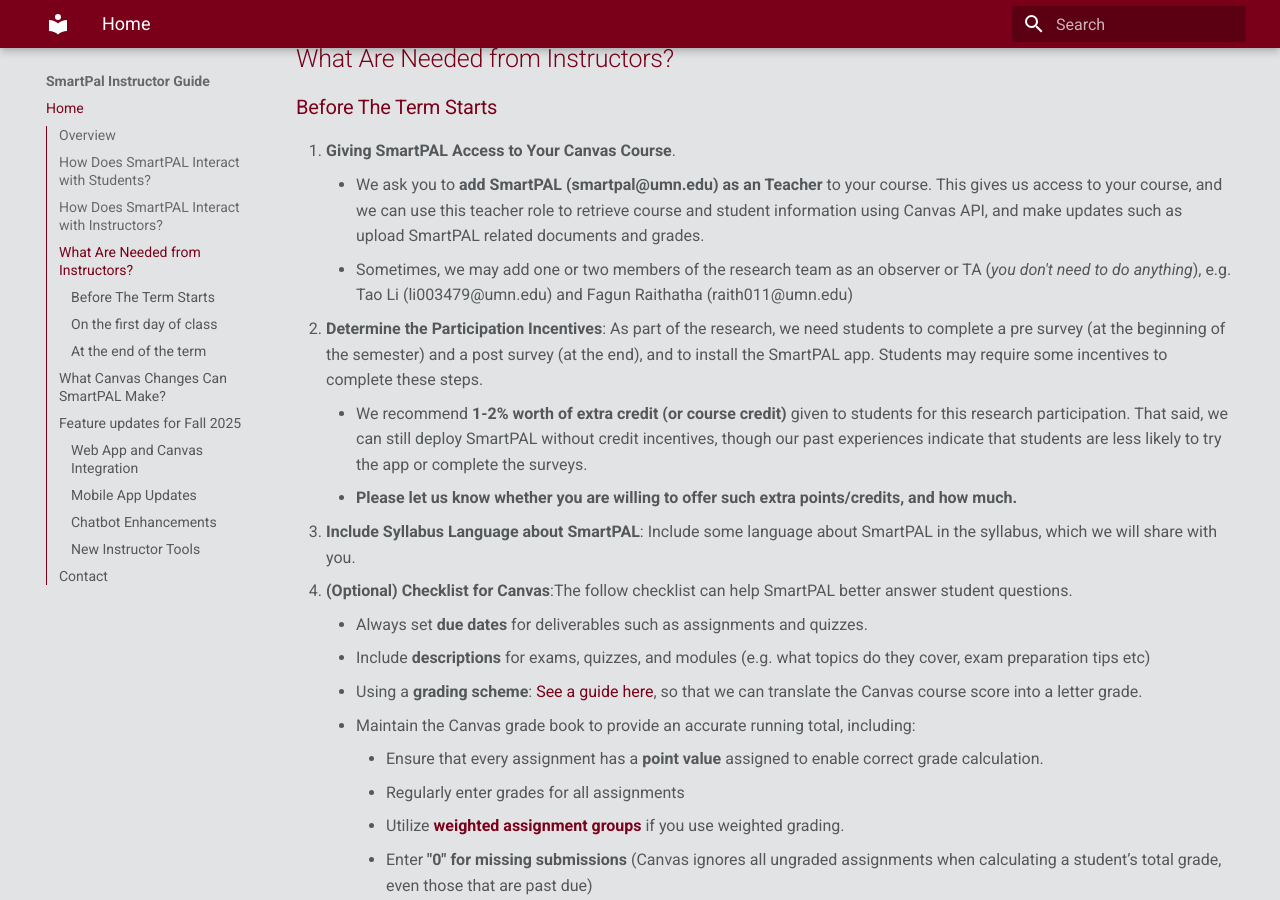
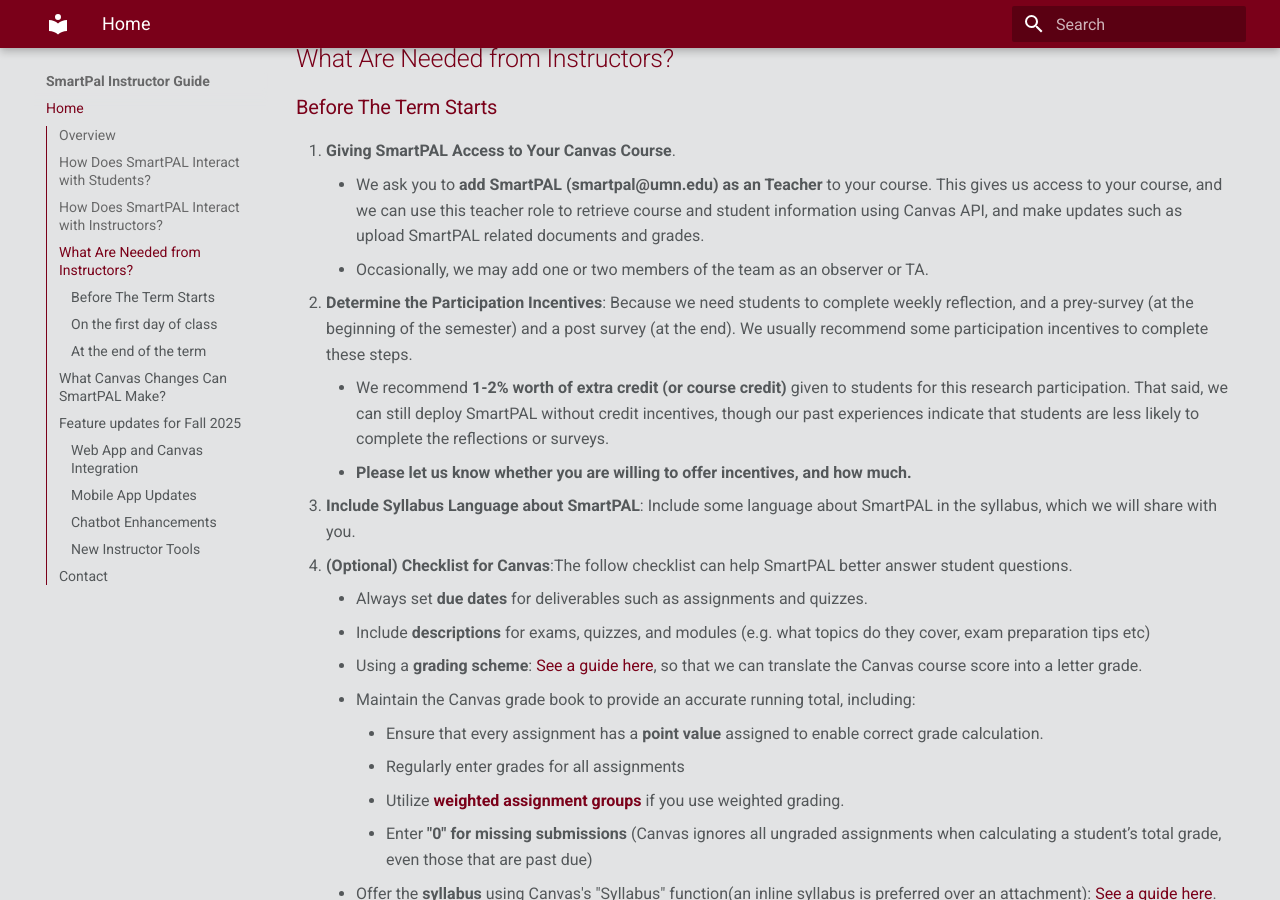
Before and after one commit to smartpal-ai/smartpal_instructor_intro, an MkDocs documentation site: the page built from docs/index.md, in a window 1280 px wide and 900 px high, scrolled down 2358 px. Built offline with MkDocs 1.6.1 and Material for MkDocs 9.7.7, drawn with Linux system fonts in a browser that asks for light colours.

Commit message:
Refine participation incentives and team roles in documentation

```diff
--- a/docs/index.md
+++ b/docs/index.md
@@ -52,10 +52,10 @@
 
 1. **Giving SmartPAL Access to Your Canvas Course**.
       - We ask you to **add SmartPAL (smartpal@umn.edu) as an Teacher** to your course. This gives us access to your course, and we can use this teacher role to retrieve course and student information using Canvas API, and make updates such as upload SmartPAL related documents and grades.
-      - Sometimes, we may add one or two members of the research team as an observer or TA (*you don't need to do anything*), e.g. Tao Li (li003479@umn.edu) and Fagun Raithatha (raith011@umn.edu)
-2. **Determine the Participation Incentives**: As part of the research, we need students to complete a pre survey (at the beginning of the semester) and a post survey (at the end), and to install the SmartPAL app. Students may require some incentives to complete these steps.
-      - We recommend **1-2% worth of extra credit (or course credit)** given to students for this research participation. That said, we can still deploy SmartPAL without credit incentives, though our past experiences indicate that students are less likely to try the app or complete the surveys.
-      - **Please let us know whether you are willing to offer such extra points/credits, and how much.**
+      - Occasionally, we may add one or two members of the team as an observer or TA.
+2. **Determine the Participation Incentives**: Because we need students to complete weekly reflection, and a prey-survey (at the beginning of the semester) and a post survey (at the end). We usually recommend some participation incentives to complete these steps.
+      - We recommend **1-2% worth of extra credit (or course credit)** given to students for this research participation. That said, we can still deploy SmartPAL without credit incentives, though our past experiences indicate that students are less likely to complete the reflections or surveys.
+      - **Please let us know whether you are willing to offer incentives, and how much.**
 3. **Include Syllabus Language about SmartPAL**: Include some language about SmartPAL in the syllabus, which we will share with you.
 4. **(Optional) Checklist for Canvas**:The follow checklist can help SmartPAL better answer student questions.
       - Always set **due dates** for deliverables such as assignments and quizzes.
```
